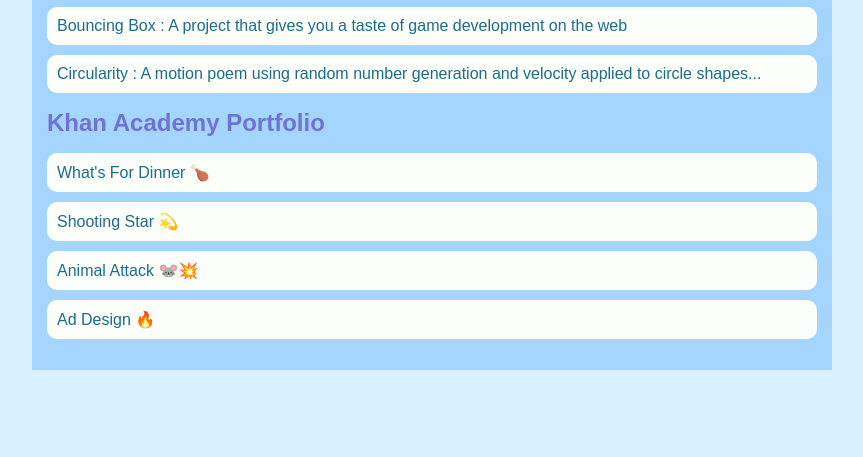
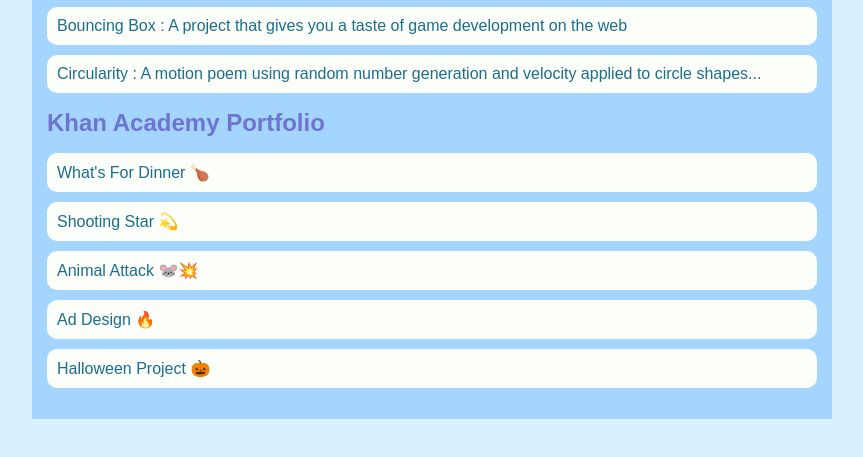
Before and after one commit to FavourAmanze/FavourAmanze.github.io, a plain HTML site: page portfolio.html in a window 1280 px wide. Shown: the part 217-674 px from the top of the page, without its empty margins (208-1071 px from the left). Drawn offline with Linux system fonts and the light colour scheme.

Commit message:
added halloween project

```diff
--- a/portfolio.html
+++ b/portfolio.html
@@ -30,6 +30,7 @@
                 <li><a href="https://www.khanacademy.org/computer-programming/spin-off-of-project-shooting-star/5991020318081024">Shooting Star 💫</a></li>
                 <li><a href="https://www.khanacademy.org/computer-programming/spin-off-of-project-animal-attack/6483456357220352">Animal Attack 🐭💥</a></li>
                 <li><a href="https://www.khanacademy.org/computer-programming/spin-off-of-project-ad-design/4590075911782400">Ad Design 🔥</a></li>
+                <li><a href="https://www.khanacademy.org/computer-programming/halloween-project/5251050858004480">Halloween Project 🎃</a></li>
             </ul>
         </div>
       </main>
```
